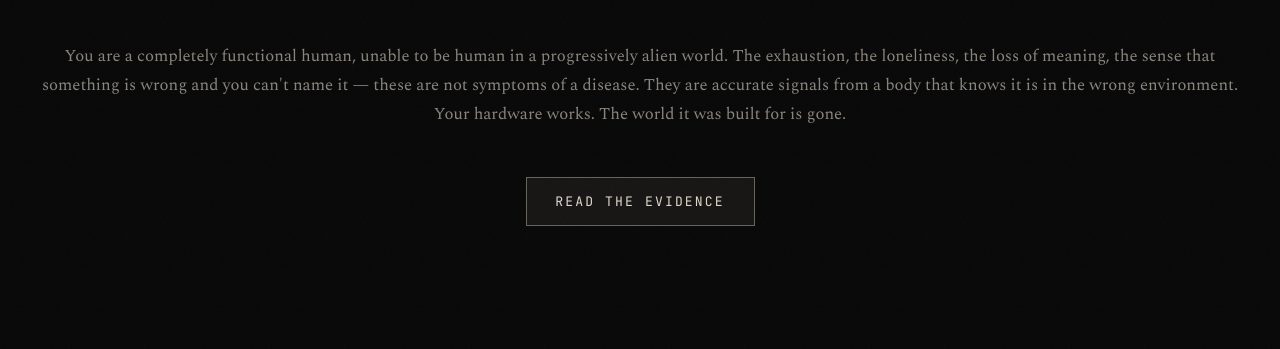
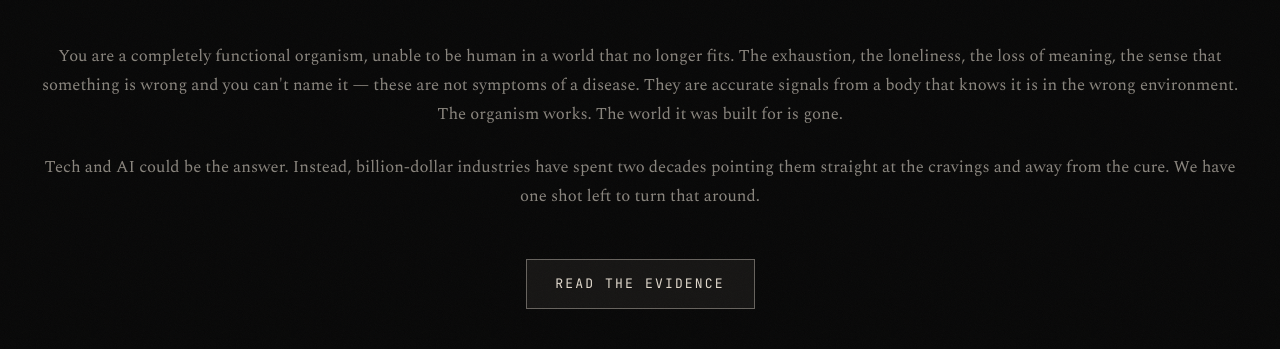
Before and after one commit to MaartenRischen/10Truths, a plain HTML site: page index.html in a window 1280 px wide. Shown: the part 451-800 px from the top of the page. Drawn offline with nearby package versions, Linux system fonts and the light colour scheme.

Commit message:
Update hero body — organism framing, add tech/AI paragraph
Co-Authored-By: Claude Opus 4.6 (1M context) <noreply@anthropic.com>

```diff
--- a/index.html
+++ b/index.html
@@ -525,7 +525,8 @@
       <h1 class="site-title">Demismatch</h1>
       <h2 class="hero-headline">You are not broken. You are mismatched.</h2>
       <div class="hero-body">
-        <p>You are a completely functional human, unable to be human in a progressively alien world. The exhaustion, the loneliness, the loss of meaning, the sense that something is wrong and you can't name it — these are not symptoms of a disease. They are accurate signals from a body that knows it is in the wrong environment. Your hardware works. The world it was built for is gone.</p>
+        <p>You are a completely functional organism, unable to be human in a world that no longer fits. The exhaustion, the loneliness, the loss of meaning, the sense that something is wrong and you can't name it — these are not symptoms of a disease. They are accurate signals from a body that knows it is in the wrong environment. The organism works. The world it was built for is gone.</p>
+        <p>Tech and AI could be the answer. Instead, billion-dollar industries have spent two decades pointing them straight at the cravings and away from the cure. We have one shot left to turn that around.</p>
       </div>
       <div class="hero-ctas">
         <a class="hero-cta" href="https://cor.demismatch.com/">Read the evidence</a>
```
